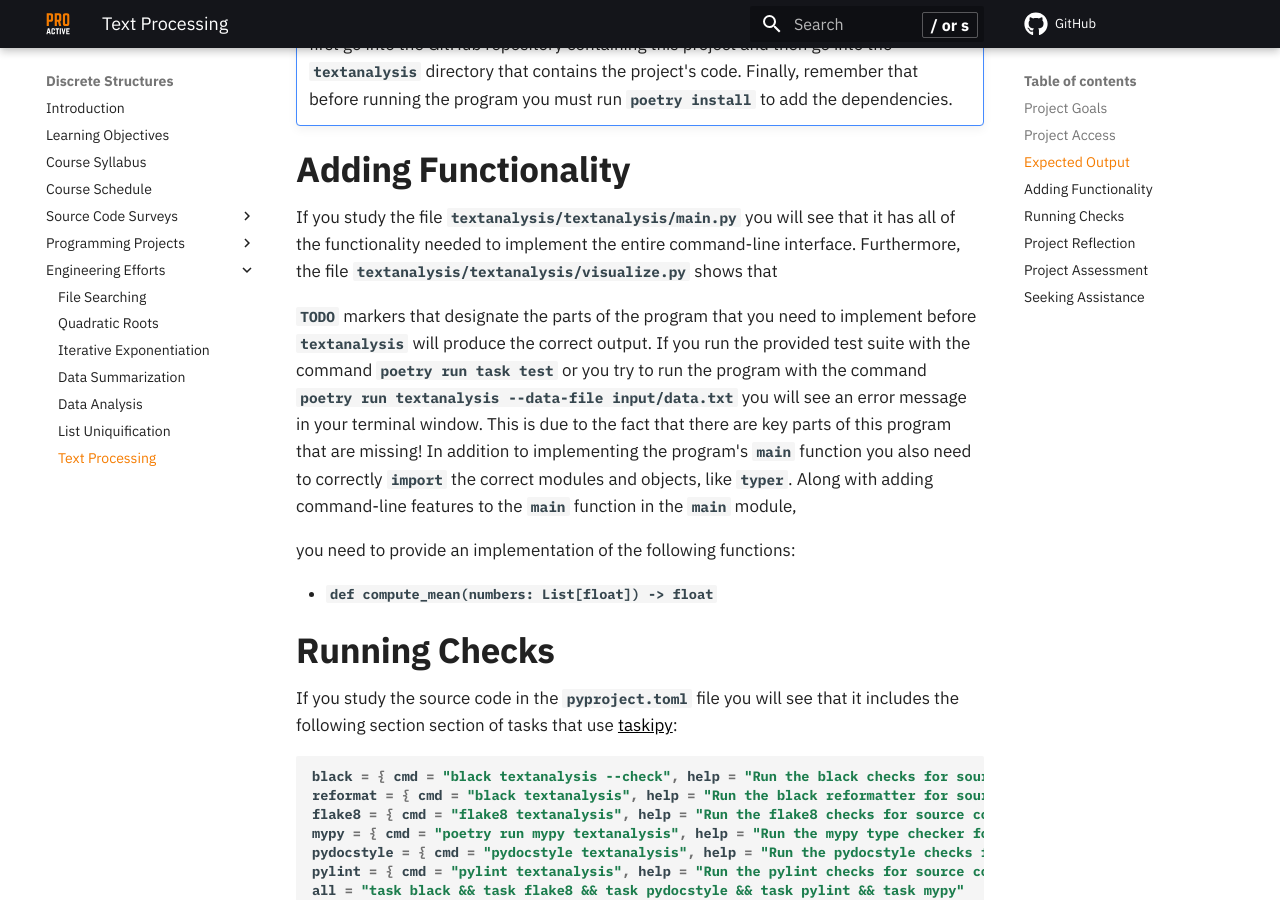
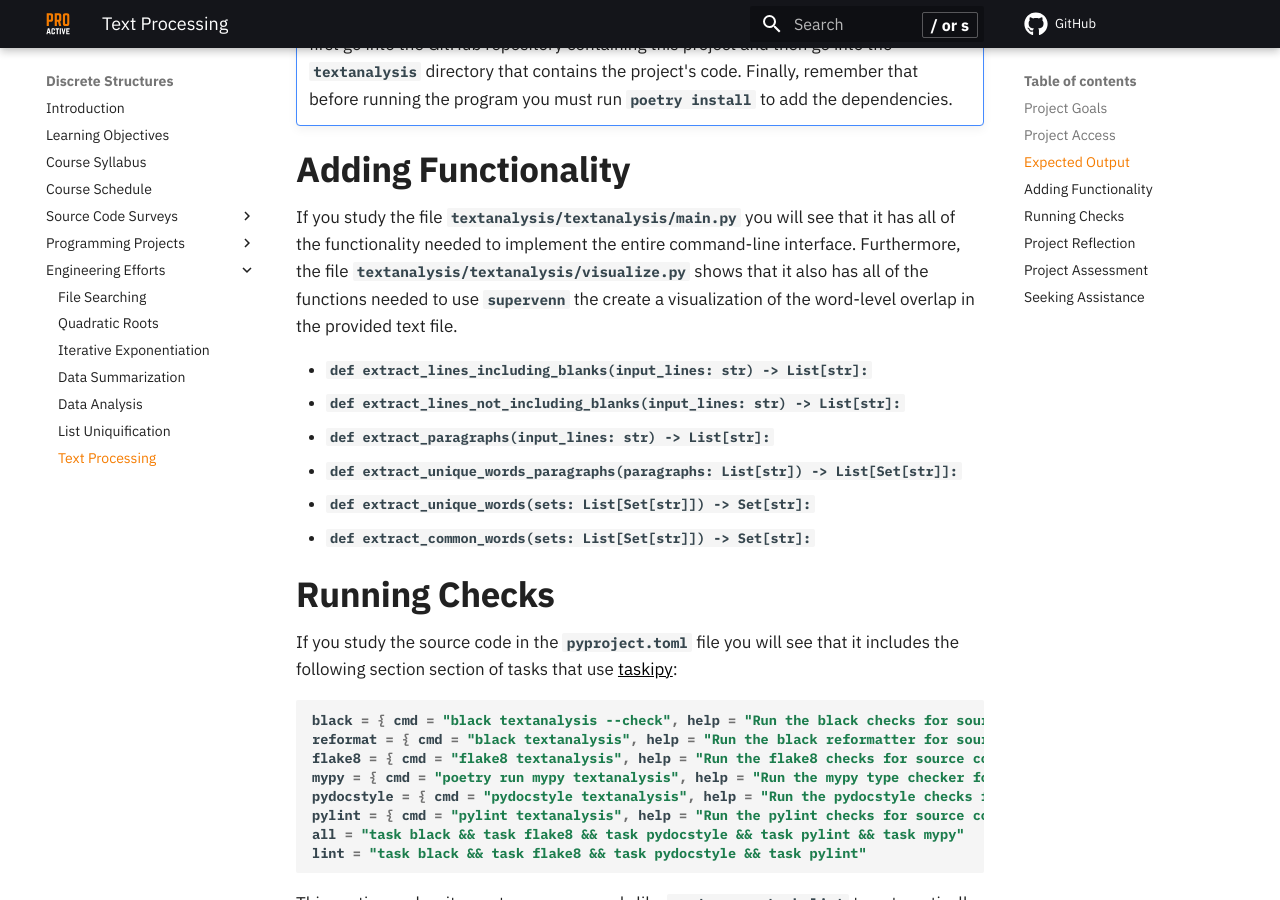
Before and after one commit to ProactiveProgrammers/www.proactiveprogrammers.com, an MkDocs documentation site: the page built from docs/discrete-structures/engineering-efforts/text-analysis.md, in a window 1280 px wide and 900 px high, scrolled down 1930 px. Built offline with MkDocs 1.6.1 and Material for MkDocs 9.7.7, drawn with Linux system fonts in a browser that asks for light colours; comment, search, counter and statistics services are not loaded.

Commit message:
feat: Add correct functions list and delete content in text-analysis.

```diff
--- a/docs/discrete-structures/engineering-efforts/text-analysis.md
+++ b/docs/discrete-structures/engineering-efforts/text-analysis.md
@@ -93,21 +93,15 @@ overlap between the words in the document's paragraphs?
 If you study the file `textanalysis/textanalysis/main.py` you will see that it
 has all of the functionality needed to implement the entire command-line
 interface. Furthermore, the file `textanalysis/textanalysis/visualize.py` shows
-that
+that it also has all of the functions needed to use `supervenn` the create a
+visualization of the word-level overlap in the provided text file.
 
-`TODO` markers that designate the parts of the program that you need to
-implement before `textanalysis` will produce the correct output. If you run the
-provided test suite with the command `poetry run task test` or you try to run
-the program with the command `poetry run textanalysis --data-file
-input/data.txt` you will see an error message in your terminal window. This is
-due to the fact that there are key parts of this program that are missing! In
-addition to implementing the program's `main` function you also need to
-correctly `import` the correct modules and objects, like `typer`. Along with
-adding command-line features to the `main` function in the `main` module,
-
-you need to provide an implementation of the following functions:
-
-- `def compute_mean(numbers: List[float]) -> float`
+- `def extract_lines_including_blanks(input_lines: str) -> List[str]:`
+- `def extract_lines_not_including_blanks(input_lines: str) -> List[str]:`
+- `def extract_paragraphs(input_lines: str) -> List[str]:`
+- `def extract_unique_words_paragraphs(paragraphs: List[str]) -> List[Set[str]]:`
+- `def extract_unique_words(sets: List[Set[str]]) -> Set[str]:`
+- `def extract_common_words(sets: List[Set[str]]) -> Set[str]:`
 
 ## Running Checks
 
```
